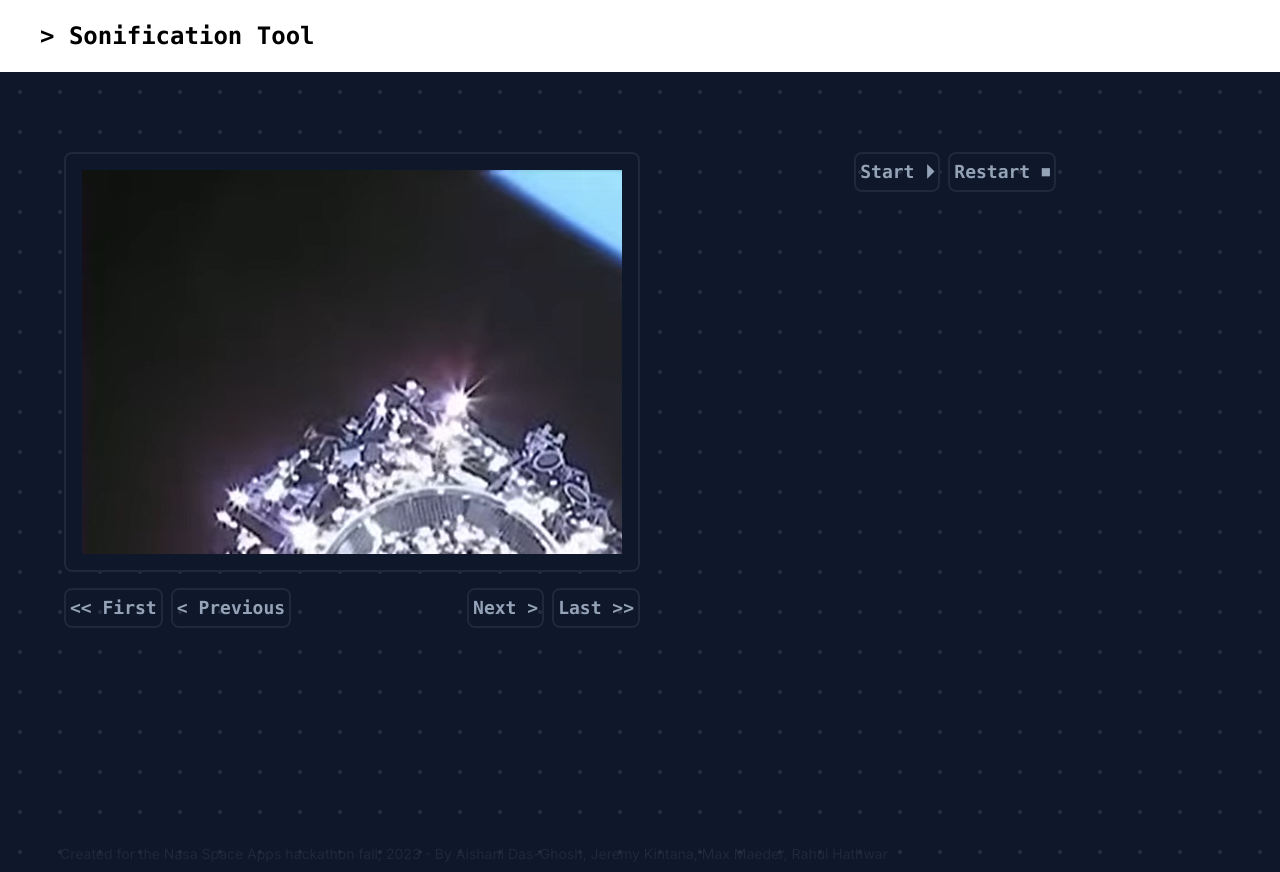
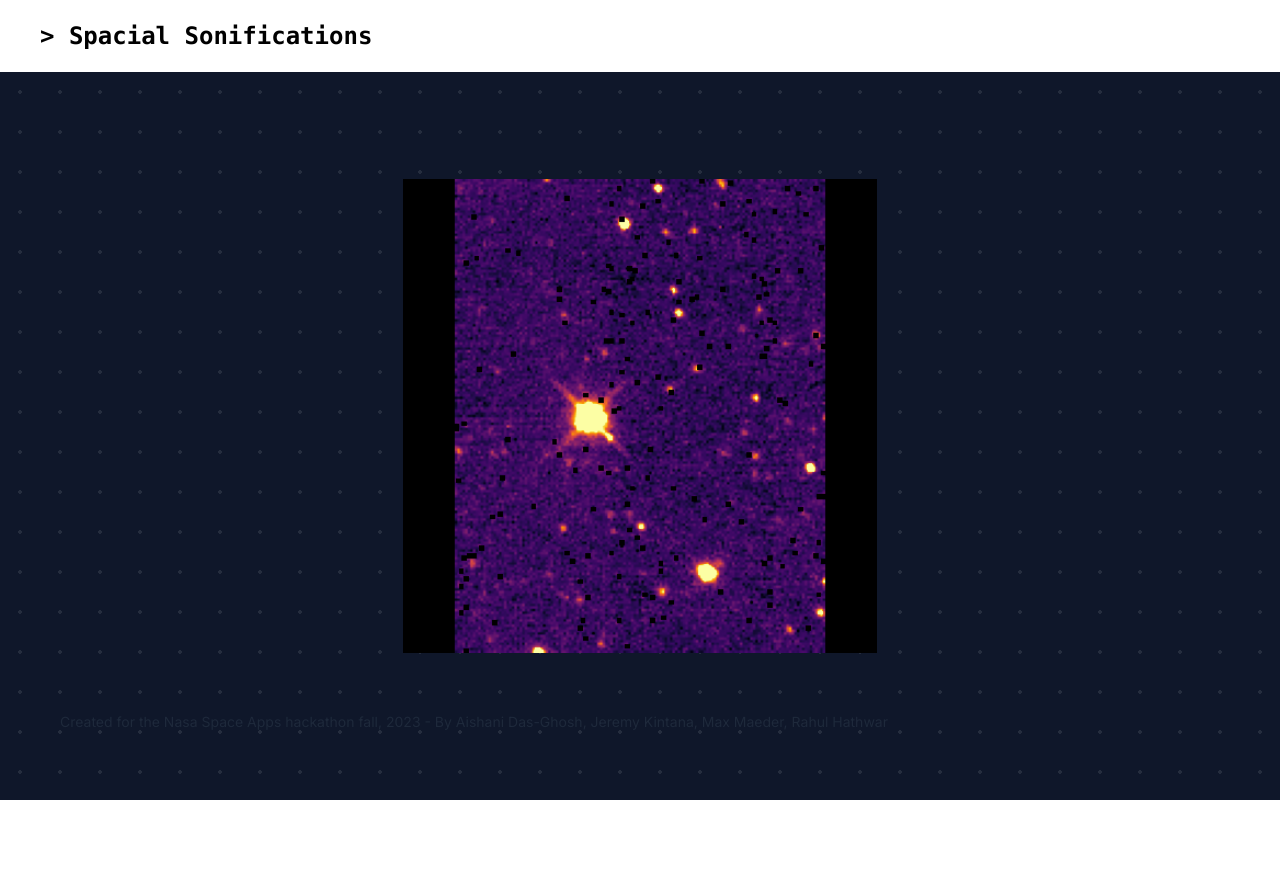
Before and after one commit to MaxMaeder/NASA-Space-Apps, a Next.js app in the folder frontend/: page / in a window 1280 px wide. After the commit the page ends 800 px from the top, so only its background shows below. Built offline with nearby package versions, Linux system fonts and the light colour scheme.

Commit message:
Added simple canvas

```diff
--- a/frontend/app/globals.css
+++ b/frontend/app/globals.css
@@ -1,6 +1,10 @@
 @tailwind base;
 @tailwind components;
 @tailwind utilities;
+
+html, body {
+  height: 100%;
+}
 
 body {
   color: rgb(255, 255, 255);
--- /dev/null
+++ b/frontend/app/index/ImageCanvas.tsx
@@ -0,0 +1,66 @@
+import { useCallback, useEffect, useRef } from "react";
+
+const ImageCanvas = () => {
+  const canvasRef = useRef<HTMLCanvasElement>(null);
+  const size = useRef(.8);
+
+  const drawImg = useCallback(async () => {
+    const canvas = canvasRef.current;
+    if (!canvas) return;
+
+    const canvasRect = canvas.getBoundingClientRect();
+    const cHeight = canvasRect.height;
+    const cWidth = canvasRect.width;
+
+    const context = canvas.getContext('2d')
+    if (!context) return;
+
+    const image = new Image();
+    image.src = "/test.png"
+    await new Promise((resolve) => {
+      image.onload = resolve;
+    });
+
+    canvas.height = cHeight;
+    canvas.width = cWidth;
+
+    const updateImage = () => {
+      const maxD = Math.min(cHeight, cWidth);
+
+      const w = maxD * size.current;
+      const h = maxD * size.current;
+
+      const l = canvas.width * .5 - w * .5;
+      const t = canvas.height * .5 - h * .5;
+
+      context.clearRect(0, 0, canvas.width, canvas.height);
+      context.drawImage(image, l, t, w, h);
+      console.log(size.current)
+    }
+    updateImage();
+
+    window.addEventListener("wheel", (event) => {
+      console.log("scroll")
+      const scrollEvent = event as WheelEvent;
+      const isUp = scrollEvent.deltaY > 0;
+
+      const delta = scrollEvent.deltaY * .0005;
+      console.log(event, scrollEvent.deltaY)
+      size.current = constrain(size.current + delta, 0.25, .9);
+
+      updateImage();
+    });
+  }, []);
+
+  useEffect(() => {
+    drawImg()
+  }, [canvasRef, drawImg]);
+
+  const constrain = (num: number, min: number, max: number) => {
+    return Math.min(Math.max(num, min), max)
+  }
+
+  return <canvas ref={canvasRef}></canvas>
+}
+
+export default ImageCanvas;
--- a/frontend/app/index/header.tsx
+++ b/frontend/app/index/header.tsx
@@ -1,8 +1,8 @@
 const Header = () => {
   return (
-    <div className="py-5 px-10 bg-white text-black ">
+    <div className="py-5 px-10 bg-white text-black w-full">
 
-      <h1 className={"font-mono text-2xl font-bold"}>{"> Sonification Tool"}</h1>
+      <h1 className={"font-mono text-2xl font-bold"}>{"> Spacial Sonifications"}</h1>
     </div>
   );
 }
--- a/frontend/app/layout.tsx
+++ b/frontend/app/layout.tsx
@@ -1,6 +1,6 @@
 import './globals.css'
 
-import Header from './index/header'
+import Header from './index/Header'
 import { Inter } from 'next/font/google'
 import type { Metadata } from 'next'
 
@@ -18,9 +18,9 @@ export default function RootLayout({
 }) {
   return (
     <html lang="en">
-      <body className={inter.className}>
+      <body className={inter.className + " flex flex-col"}>
         <Header />
-        <main className="flex min-h-screen flex-col pt-12 px-12 justify-between background bg-slate-900">
+        <main className="grow pt-12 px-12 justify-between background bg-slate-900 overflow-hidden">
           {children}
         </main>
       </body>
--- a/frontend/app/page.tsx
+++ b/frontend/app/page.tsx
@@ -1,6 +1,9 @@
+"use client";
+
 import Chart from 'chart.js/auto';
-import Header from "./index/header";
+import Header from "./index/Header";
 import Image from 'next/image'
+import ImageCanvas from './index/ImageCanvas';
 
 const config = {
   type: 'line',
@@ -22,7 +25,9 @@ const config = {
 
 export default function Home() {
   return (
-    <>
+    <div className="flex flex-col overflow-hidden">
+      <ImageCanvas />
+    {/*
       <div>
 
         <div className={"flex flex-row w-full mt-4 pt-4 px-4 space-x-4"}>
@@ -50,13 +55,12 @@ export default function Home() {
               <div className={"border-2 border-slate-800 text-lg p-1 rounded-lg w-fit"}>Restart ⏹︎</div>
             </div>
 
-            {/* Chart */}
             {config && <canvas id="myChart" width="400" height="400"></canvas>}
           </div>
         </div>
-      </div>
+  </div>*/}
 
       <p className={"text-sm text-slate-800 px-3 mb-2"}>Created for the Nasa Space Apps hackathon fall, 2023 - By Aishani Das-Ghosh, Jeremy Kintana, Max Maeder, Rahul Hathwar</p>
-    </>
+    </div>
   )
 }
```
Also changed, not shown: frontend/public/test.png (added), 1 other file (tests, documents, lock files or other folders).
